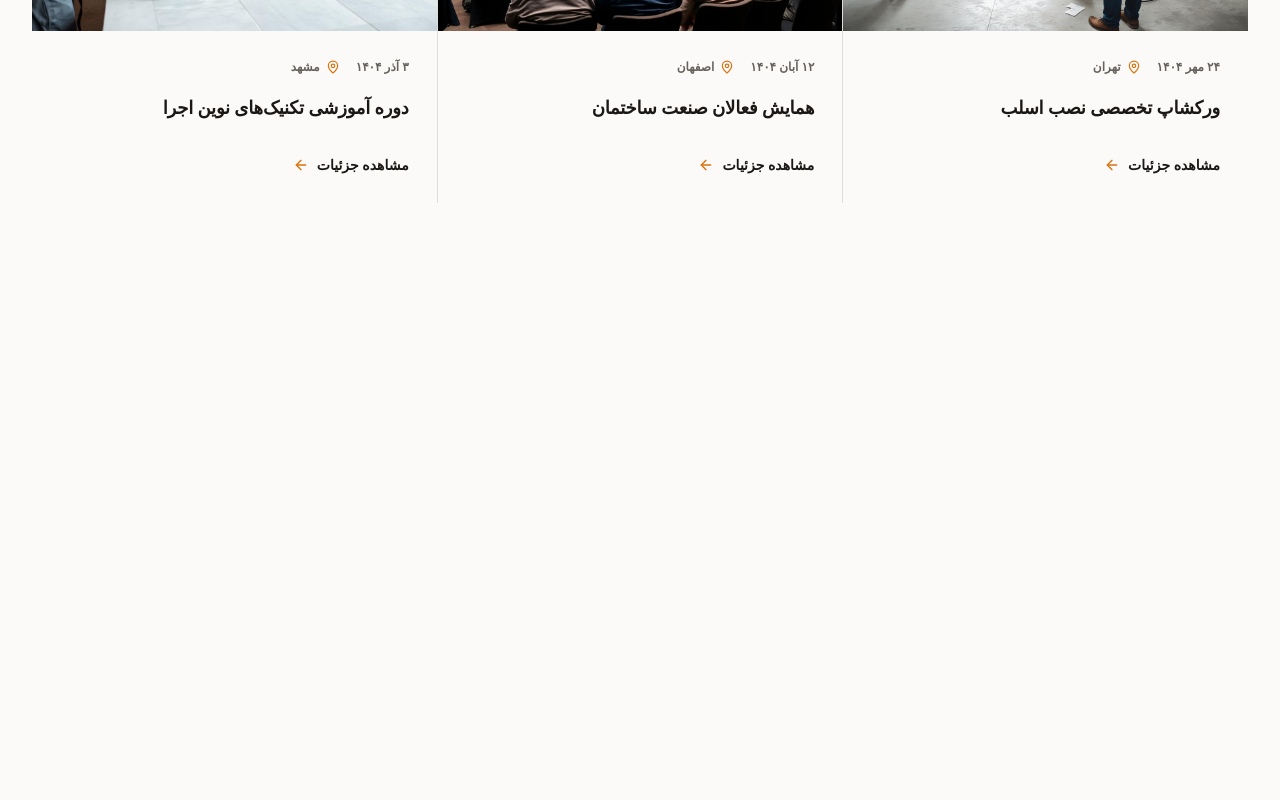
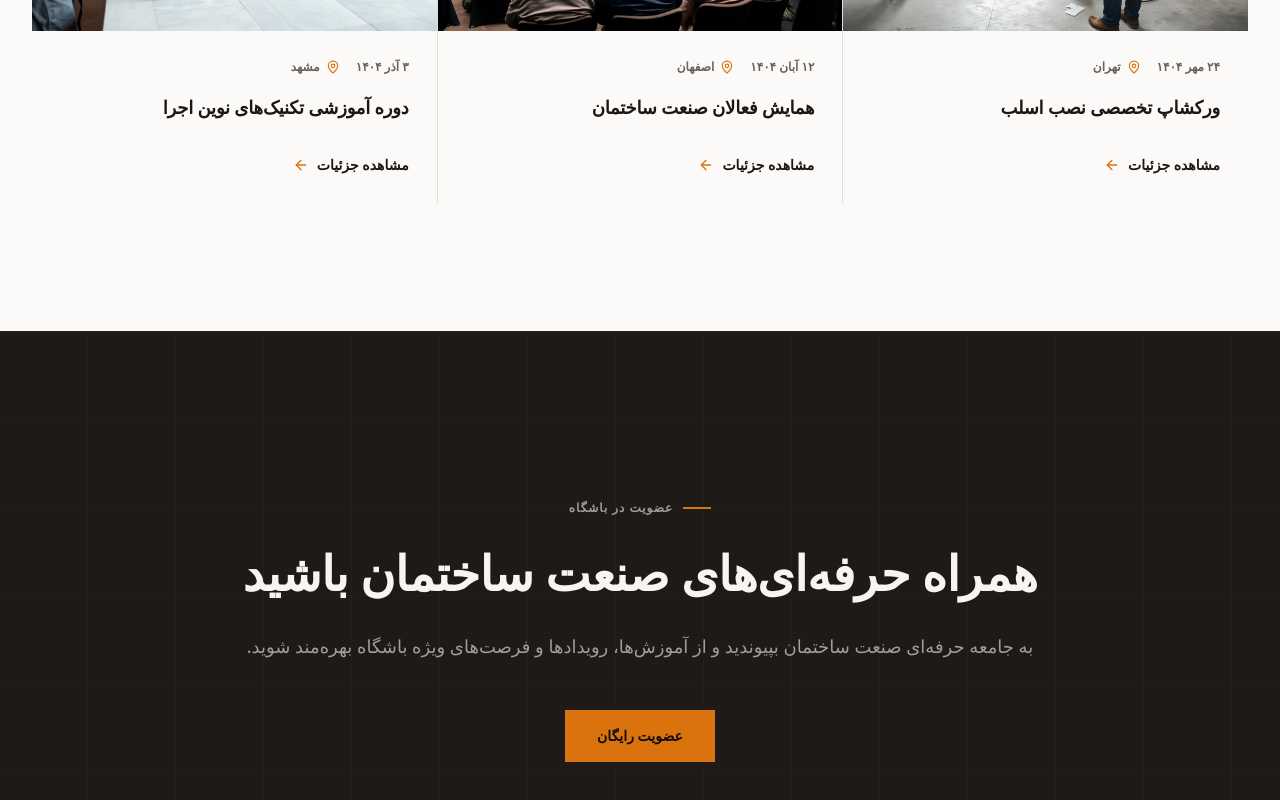
Before and after one commit to mhmmdmhdvi/Customers_Club, a React (Vite) app in the folder frontend/: page / in a window 1280 px wide. Shown: the part 2208-3008 px from the top of the page. Before the commit the page ends 2539 px from the top, so only its background shows below. Built offline with nearby package versions, Linux system fonts and the light colour scheme.

Commit message:
feat: add membership section

```diff
--- a/frontend/src/App.jsx
+++ b/frontend/src/App.jsx
@@ -2,6 +2,7 @@ import { SiteHeader } from "./components/layout/SiteHeader";
 import { BenefitsSection } from "./components/sections/BenefitsSection";
 import { EventsSection } from "./components/sections/EventsSection";
 import { HeroSection } from "./components/sections/HeroSection";
+import { MembershipSection } from "./components/sections/MembershipSection";
 import { useReveal } from "./hooks/useReveal";
 
 function App() {
@@ -14,6 +15,7 @@ function App() {
         <HeroSection />
         <BenefitsSection />
         <EventsSection />
+        <MembershipSection />
       </main>
     </div>
   );
--- /dev/null
+++ b/frontend/src/components/sections/MembershipSection.jsx
@@ -0,0 +1,59 @@
+export function MembershipSection() {
+    return (
+        <section
+            id="join"
+            aria-label="عضویت در باشگاه"
+            className="relative overflow-hidden bg-ink py-28 sm:py-40"
+        >
+            <div
+                className="blueprint-grid-invert pointer-events-none absolute inset-0 opacity-40"
+                aria-hidden="true"
+            />
+
+            <div className="page-container relative">
+                <div className="mx-auto max-w-4xl text-center">
+
+                    <span
+                        className="eyebrow reveal text-ink-muted"
+                        data-reveal
+                    >
+                        عضویت در باشگاه
+                    </span>
+
+                    <h2
+                        className="reveal mt-6 text-3xl font-black leading-[1.35] text-ink-foreground sm:text-5xl"
+                        data-reveal
+                        style={{
+                            transitionDelay: "60ms",
+                        }}
+                    >
+                        همراه حرفه‌ای‌های صنعت ساختمان باشید
+                    </h2>
+
+                    <p
+                        className="reveal mt-6 text-base leading-8 text-ink-muted sm:text-lg"
+                        data-reveal
+                        style={{
+                            transitionDelay: "120ms",
+                        }}
+                    >
+                        به جامعه حرفه‌ای صنعت ساختمان بپیوندید و از
+                        آموزش‌ها، رویدادها و فرصت‌های ویژه باشگاه بهره‌مند شوید.
+                    </p>
+
+                    <a
+                        href="#"
+                        className="reveal mt-12 inline-flex items-center justify-center bg-primary px-8 py-4 text-sm font-bold text-primary-foreground transition-colors duration-300 hover:opacity-90"
+                        data-reveal
+                        style={{
+                            transitionDelay: "180ms",
+                        }}
+                    >
+                        عضویت رایگان
+                    </a>
+
+                </div>
+            </div>
+        </section>
+    );
+}
```
Also changed, not shown: 1 other file (tests, documents, lock files or other folders).
